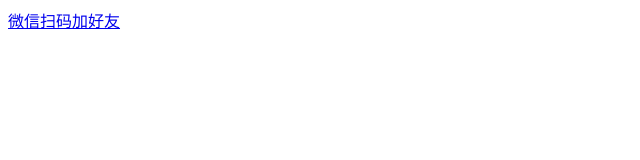
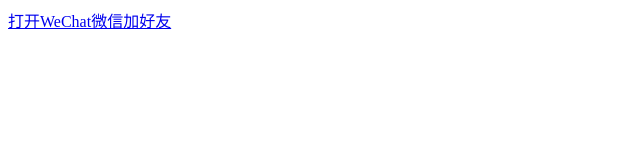
Before and after one commit to Journey17/js-appOpen, a plain HTML site: page index.html in a window 1280 px wide. Shown: the whole page, without its empty margins (0-640 px from the left). Drawn offline with Linux system fonts and the light colour scheme.

Commit message:
update code

```diff
--- a/index.html
+++ b/index.html
@@ -10,7 +10,7 @@
 </head>
 
 <body>
-    <a href="javascript:testApp('weixin://')" class="dl-btn" id="download">微信扫码加好友</a>
+    <a href="javascript:testApp('weixin://')" class="dl-btn" id="download">打开WeChat微信加好友</a>
 
 </body>
 
```
